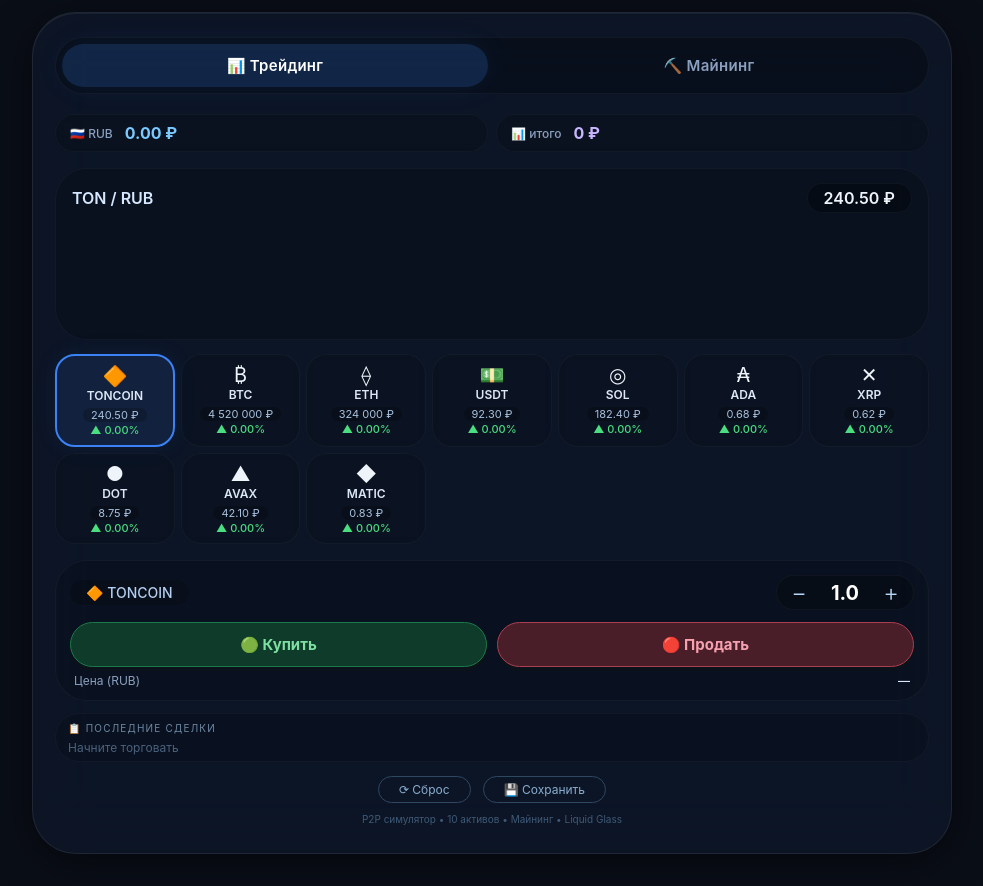
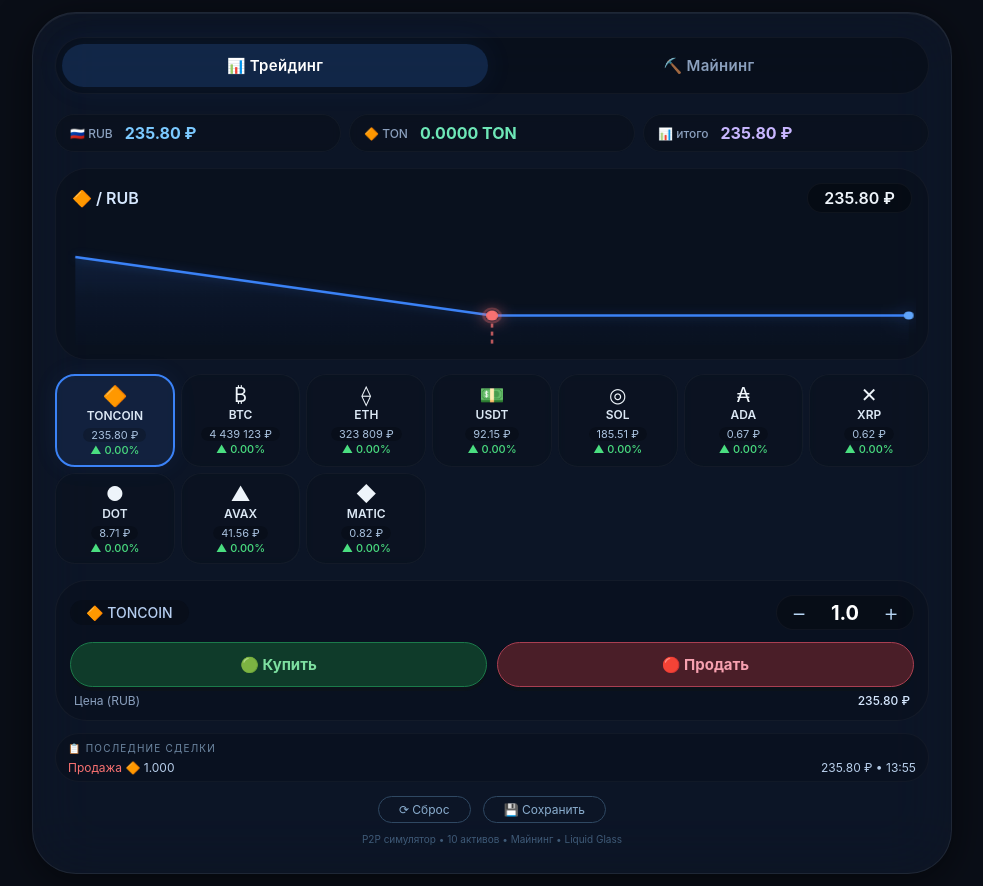
Before and after one commit to artemusheek/put-do-bogatstva, a plain HTML site: page index.html in a window 1280 px wide. Both pictures are taken after a click on the button "🔴 Продать". Shown: the whole page, without its empty margins (148-1131 px from the left). Drawn offline with Linux system fonts and the light colour scheme.

Commit message:
Update index.html

```diff
--- a/index.html
+++ b/index.html
@@ -22,7 +22,6 @@
             color: #eef4fa;
         }
 
-        /* Liquid Glass эффект (iOS 27 style) */
         .glass {
             background: rgba(18, 28, 46, 0.55);
             backdrop-filter: blur(32px) saturate(180%);
@@ -44,7 +43,6 @@
             padding: 24px 22px 28px;
         }
 
-        /* Tabs */
         .tabs {
             display: flex;
             gap: 8px;
@@ -89,7 +87,6 @@
             to { opacity: 1; transform: translateY(0); }
         }
 
-        /* Балансы */
         .balance-panel {
             display: flex;
             flex-wrap: wrap;
@@ -127,13 +124,13 @@
         .value.ton { color: #6ee7b7; }
         .value.total { color: #c8b6ff; }
 
-        /* График */
         .chart-wrapper {
             padding: 14px 12px 8px;
             margin: 6px 0 14px;
             background: rgba(0, 0, 0, 0.2);
             border-radius: 32px;
             border: 1px solid rgba(255, 255, 255, 0.04);
+            position: relative;
         }
 
         .chart-header {
@@ -160,13 +157,12 @@
 
         #priceChart {
             width: 100%;
-            height: 110px;
+            height: 130px;
             display: block;
             border-radius: 16px;
             background: transparent;
         }
 
-        /* Сетка рынка */
         .market-grid {
             display: grid;
             grid-template-columns: repeat(auto-fill, minmax(105px, 1fr));
@@ -199,7 +195,6 @@
         .positive { color: #4ade80; }
         .negative { color: #f87171; }
 
-        /* Торговля */
         .trade-panel {
             padding: 14px 14px 12px;
             margin: 4px 0 12px;
@@ -286,7 +281,6 @@
         }
         .trade-info span:last-child { color: #d6e8ff; font-weight: 500; }
 
-        /* История */
         .history-box {
             margin-top: 12px;
             padding: 8px 12px 2px;
@@ -319,7 +313,6 @@
         .history-item .side-buy { color: #4ade80; }
         .history-item .side-sell { color: #f87171; }
 
-        /* ===== МАЙНИНГ ТАБ ===== */
         .mining-panel {
             display: flex;
             flex-direction: column;
@@ -390,10 +383,9 @@
         .mining-btn:active { transform: translateY(4px); box-shadow: 0 1px 0 #0a1a22; }
         .mining-btn.active { background: #0f3b2a; color: #7ddfa0; border-color: #1b7a4a; }
 
-        /* видеокарты */
         .gpu-shop {
             display: grid;
-            grid-template-columns: repeat(auto-fill, minmax(140px, 1fr));
+            grid-template-columns: repeat(auto-fill, minmax(130px, 1fr));
             gap: 8px;
             margin-top: 4px;
         }
@@ -409,36 +401,36 @@
 
         .gpu-card .gpu-name {
             font-weight: 600;
-            font-size: 14px;
+            font-size: 13px;
             color: #d6e8ff;
         }
 
         .gpu-card .gpu-hash {
-            font-size: 12px;
+            font-size: 11px;
             color: #8ba0be;
         }
 
         .gpu-card .gpu-price {
-            font-size: 13px;
+            font-size: 12px;
             color: #b7e0ff;
             font-weight: 600;
             margin: 4px 0;
         }
 
         .gpu-card .gpu-count {
-            font-size: 12px;
+            font-size: 11px;
             color: #8ba0be;
         }
 
         .gpu-card .buy-gpu-btn {
             margin-top: 6px;
-            padding: 6px 18px;
+            padding: 6px 16px;
             border: none;
             border-radius: 30px;
             background: #1a3a4a;
             color: #8fd0e8;
             font-weight: 600;
-            font-size: 13px;
+            font-size: 12px;
             cursor: pointer;
             transition: 0.1s;
             border: 1px solid rgba(255,255,255,0.04);
@@ -503,16 +495,15 @@
 <body>
 
 <div class="app-container glass">
-    <!-- Tabs -->
     <div class="tabs">
         <button class="tab-btn active" data-tab="trade">📊 Трейдинг</button>
         <button class="tab-btn" data-tab="mining">⛏️ Майнинг</button>
     </div>
 
-    <!-- ===== TAB TRADE ===== -->
     <div id="tab-trade" class="tab-content active">
         <div class="balance-panel">
             <div class="balance-item"><span class="label">🇷🇺 RUB</span><span class="value rub" id="rubBalance">0 ₽</span></div>
+            <div class="balance-item"><span class="label">🔶 TON</span><span class="value ton" id="tonBalance">1.0000 TON</span></div>
             <div class="balance-item"><span class="label">📊 итого</span><span class="value total" id="totalValue">0 ₽</span></div>
         </div>
 
@@ -521,7 +512,7 @@
                 <span class="pair" id="chartPair">TON / RUB</span>
                 <span class="price-badge" id="chartPrice">240.50 ₽</span>
             </div>
-            <canvas id="priceChart" width="700" height="110"></canvas>
+            <canvas id="priceChart" width="700" height="130"></canvas>
         </div>
 
         <div class="market-grid" id="marketGrid"></div>
@@ -551,7 +542,6 @@
         </div>
     </div>
 
-    <!-- ===== TAB MINING ===== -->
     <div id="tab-mining" class="tab-content">
         <div class="mining-panel">
             <div class="mining-stats">
@@ -587,7 +577,6 @@
 
 <script>
     (function() {
-        // ---------- ЗВУКИ ----------
         const AudioCtx = window.AudioContext || window.webkitAudioContext;
         let audioCtx = null;
 
@@ -607,7 +596,6 @@
             } catch(e) {}
         }
 
-        // ---------- COOKIE ----------
         function setCookie(name, value, days = 14) {
             const d = new Date();
             d.setTime(d.getTime() + days * 24 * 60 * 60 * 1000);
@@ -622,7 +610,6 @@
             return null;
         }
 
-        // ---------- ДАННЫЕ ----------
         const DEFAULT_ASSETS = [
             { id: 'ton', name: 'TONCOIN', symbol: '🔶', price: 240.50, change: 0 },
             { id: 'btc', name: 'BTC', symbol: '₿', price: 4520000, change: 0 },
@@ -636,16 +623,24 @@
             { id: 'matic', name: 'MATIC', symbol: '◆', price: 0.83, change: 0 },
         ];
 
+        // НОВЫЕ ВИДЕОКАРТЫ: старые дешёвые + новые
         const GPU_TYPES = [
-            { id: 'rx6600', name: 'RX 6600', hash: 1.2, price: 22000 },
-            { id: 'rx7600', name: 'RX 7600', hash: 2.0, price: 35000 },
-            { id: 'rx9600', name: 'RX 9600 TX', hash: 3.8, price: 62000 },
-            { id: 'rtx4060', name: 'RTX 4060', hash: 2.5, price: 42000 },
-            { id: 'rtx4070', name: 'RTX 4070', hash: 4.2, price: 78000 },
-            { id: 'rtx4090', name: 'RTX 4090', hash: 8.5, price: 165000 },
+            // старые дешёвые
+            { id: 'gtx750ti', name: 'GTX 750 Ti', hash: 0.3, price: 3500 },
+            { id: 'gtx960', name: 'GTX 960', hash: 0.5, price: 5500 },
+            { id: 'rx560', name: 'RX 560', hash: 0.6, price: 6500 },
+            { id: 'gtx1050ti', name: 'GTX 1050 Ti', hash: 0.8, price: 8500 },
+            { id: 'rx570', name: 'RX 570', hash: 1.0, price: 12000 },
+            // средние
+            { id: 'rx6600', name: 'RX 6600', hash: 1.8, price: 22000 },
+            { id: 'rx7600', name: 'RX 7600', hash: 2.5, price: 35000 },
+            { id: 'rx9600tx', name: 'RX 9600 TX', hash: 4.0, price: 62000 },
+            // топовые
+            { id: 'rtx4060', name: 'RTX 4060', hash: 3.2, price: 42000 },
+            { id: 'rtx4070', name: 'RTX 4070', hash: 5.0, price: 78000 },
+            { id: 'rtx4090', name: 'RTX 4090', hash: 9.0, price: 165000 },
         ];
 
-        // ---------- СОСТОЯНИЕ ----------
         let state = {
             rub: 0,
             ton: 1.0,
@@ -654,12 +649,12 @@
             selectedAssetId: 'ton',
             tradeAmount: 1.0,
             chartData: [],
-            // mining
-            gpus: {}, // { gpuId: count }
+            tradePoints: [], // { price, type, index }
+            gpus: {},
             miningActive: false,
             minedTotal: 0,
             miningCoin: 'ton',
-            hashPerGPU: 0, // суммарный хешрейт
+            hashPerGPU: 0,
         };
 
         // DOM
@@ -677,7 +672,6 @@
         const chartPrice = document.getElementById('chartPrice');
         const toastEl = document.getElementById('toast');
 
-        // mining DOM
         const hashrateDisplay = document.getElementById('hashrateDisplay');
         const minedDisplay = document.getElementById('minedDisplay');
         const miningStatus = document.getElementById('miningStatus');
@@ -685,7 +679,6 @@
         const toggleMiningBtn = document.getElementById('toggleMiningBtn');
         const mineCoinSelect = document.getElementById('mineCoinSelect');
 
-        // ---------- ВСПОМОГАТЕЛЬНЫЕ ----------
         function formatRub(v) {
             if (v >= 1000) return v.toLocaleString('ru-RU', { minimumFractionDigits: 0, maximumFractionDigits: 0 }) + ' ₽';
             return v.toFixed(2) + ' ₽';
@@ -696,7 +689,6 @@
         function getSelectedPrice() { const a = getAsset(state.selectedAssetId); return a ? a.price : 0; }
         function getSelectedAsset() { return getAsset(state.selectedAssetId); }
 
-        // ---------- СОХРАНЕНИЕ / ЗАГРУЗКА ----------
         function saveGame() {
             const data = {
                 rub: state.rub,
@@ -705,7 +697,8 @@
                 history: state.history.slice(0, 30),
                 selectedAssetId: state.selectedAssetId,
                 tradeAmount: state.tradeAmount,
-                chartData: state.chartData.slice(-40),
+                chartData: state.chartData.slice(-50),
+                tradePoints: state.tradePoints.slice(-20),
                 gpus: state.gpus,
                 minedTotal: state.minedTotal,
                 miningCoin: state.miningCoin,
@@ -733,7 +726,9 @@
                     state.selectedAssetId = saved.selectedAssetId || 'ton';
                     state.tradeAmount = saved.tradeAmount ?? 1.0;
                     state.chartData = saved.chartData || [];
-                    if (state.chartData.length > 60) state.chartData = state.chartData.slice(-40);
+                    state.tradePoints = saved.tradePoints || [];
+                    if (state.chartData.length > 60) state.chartData = state.chartData.slice(-50);
+                    if (state.tradePoints.length > 30) state.tradePoints = state.tradePoints.slice(-20);
                     state.gpus = saved.gpus || {};
                     state.minedTotal = saved.minedTotal || 0;
                     state.miningCoin = saved.miningCoin || 'ton';
@@ -744,7 +739,6 @@
             return false;
         }
 
-        // ---------- ОБНОВЛЕНИЕ UI ----------
         function updateBalances() {
             rubEl.textContent = formatRub(state.rub);
             tonEl.textContent = formatTon(state.ton);
@@ -763,12 +757,12 @@
             }
         }
 
-        // ---------- ГРАФИК (чувствительный) ----------
+        // ГРАФИК с точками сделок
         function updateChart() {
             const asset = getSelectedAsset();
             if (!asset) return;
             state.chartData.push(asset.price);
-            if (state.chartData.length > 55) state.chartData.shift();
+            if (state.chartData.length > 60) state.chartData.shift();
 
             const w = chartCanvas.width;
             const h = chartCanvas.height;
@@ -781,19 +775,19 @@
             }
 
             const data = state.chartData;
-            const min = Math.min(...data) * 0.992;
-            const max = Math.max(...data) * 1.008;
+            const min = Math.min(...data) * 0.99;
+            const max = Math.max(...data) * 1.01;
             const range = max - min || 1;
-            const pad = 4;
+            const pad = 6;
             const graphW = w - pad * 2;
             const graphH = h - pad * 2;
 
-            // градиентная линия
+            // линия
             ctx.beginPath();
             ctx.strokeStyle = '#3b82f6';
-            ctx.lineWidth = 2.8;
-            ctx.shadowColor = 'rgba(59,130,246,0.4)';
-            ctx.shadowBlur = 12;
+            ctx.lineWidth = 2.5;
+            ctx.shadowColor = 'rgba(59,130,246,0.3)';
+            ctx.shadowBlur = 10;
 
             for (let i = 0; i < data.length; i++) {
                 const x = pad + (i / (data.length - 1)) * graphW;
@@ -804,33 +798,69 @@
             ctx.stroke();
             ctx.shadowBlur = 0;
 
-            // заливка с градиентом
+            // заливка
             const lastX = pad + ((data.length - 1) / (data.length - 1)) * graphW;
             const lastY = pad + graphH - ((data[data.length - 1] - min) / range) * graphH;
             ctx.lineTo(lastX, pad + graphH);
             ctx.lineTo(pad, pad + graphH);
             ctx.closePath();
             const grad = ctx.createLinearGradient(0, pad, 0, pad + graphH);
-            grad.addColorStop(0, 'rgba(59,130,246,0.25)');
-            grad.addColorStop(0.5, 'rgba(59,130,246,0.08)');
+            grad.addColorStop(0, 'rgba(59,130,246,0.2)');
+            grad.addColorStop(0.6, 'rgba(59,130,246,0.05)');
             grad.addColorStop(1, 'rgba(59,130,246,0.01)');
             ctx.fillStyle = grad;
             ctx.fill();
 
-            // точки (эффект)
+            // ТОЧКИ СДЕЛОК с линиями
+            const points = state.tradePoints.filter(p => p.index < data.length);
+            points.forEach(p => {
+                const idx = p.index;
+                const x = pad + (idx / (data.length - 1)) * graphW;
+                const y = pad + graphH - ((p.price - min) / range) * graphH;
+                const color = p.type === 'buy' ? '#4ade80' : '#f87171';
+
+                // вертикальная линия от точки до низа графика
+                ctx.beginPath();
+                ctx.moveTo(x, y);
+                ctx.lineTo(x, pad + graphH);
+                ctx.strokeStyle = color;
+                ctx.lineWidth = 1.5;
+                ctx.setLineDash([4, 4]);
+                ctx.stroke();
+                ctx.setLineDash([]);
+
+                // точка
+                ctx.beginPath();
+                ctx.arc(x, y, 5, 0, 2 * Math.PI);
+                ctx.fillStyle = color;
+                ctx.shadowColor = color;
+                ctx.shadowBlur = 14;
+                ctx.fill();
+                ctx.shadowBlur = 0;
+
+                // обводка точки
+                ctx.beginPath();
+                ctx.arc(x, y, 7, 0, 2 * Math.PI);
+                ctx.strokeStyle = color;
+                ctx.lineWidth = 2;
+                ctx.globalAlpha = 0.3;
+                ctx.stroke();
+                ctx.globalAlpha = 1;
+            });
+
+            // последняя точка свечение
             const last = data[data.length - 1];
-            const lastX2 = pad + ((data.length - 1) / (data.length - 1)) * graphW;
-            const lastY2 = pad + graphH - ((last - min) / range) * graphH;
+            const lx = pad + ((data.length - 1) / (data.length - 1)) * graphW;
+            const ly = pad + graphH - ((last - min) / range) * graphH;
             ctx.beginPath();
-            ctx.arc(lastX2, lastY2, 4, 0, 2 * Math.PI);
+            ctx.arc(lx, ly, 4, 0, 2 * Math.PI);
             ctx.fillStyle = '#60a5fa';
-            ctx.shadowColor = 'rgba(59,130,246,0.6)';
-            ctx.shadowBlur = 16;
+            ctx.shadowColor = 'rgba(59,130,246,0.5)';
+            ctx.shadowBlur = 18;
             ctx.fill();
             ctx.shadowBlur = 0;
         }
 
-        // ---------- РЕНДЕР РЫНКА ----------
         function renderMarket() {
             marketGrid.innerHTML = '';
             state.assets.forEach(asset => {
@@ -855,7 +885,6 @@
             });
         }
 
-        // ---------- ИСТОРИЯ ----------
         function addHistory(type, symbol, amount, price) {
             state.history.unshift({
                 type, symbol, amount: Math.round(amount * 1000) / 1000,
@@ -882,7 +911,6 @@
             });
         }
 
-        // ---------- ТОРГОВЛЯ ----------
         function executeTrade(type) {
             const amount = state.tradeAmount;
             if (amount <= 0) return;
@@ -897,12 +925,17 @@
                 state.ton += amount;
                 playBeep('buy');
                 addHistory('buy', asset.symbol, amount, price);
+                // добавляем точку на график
+                state.tradePoints.push({ price: price, type: 'buy', index: state.chartData.length - 1 });
+                if (state.tradePoints.length > 30) state.tradePoints.shift();
             } else {
                 if (state.ton < amount) { showToast('❌ Недостаточно TONCOIN!'); return; }
                 state.ton -= amount;
                 state.rub += totalCost;
                 playBeep('sell');
                 addHistory('sell', asset.symbol, amount, price);
+                state.tradePoints.push({ price: price, type: 'sell', index: state.chartData.length - 1 });
+                if (state.tradePoints.length > 30) state.tradePoints.shift();
             }
             updateBalances();
             renderMarket();
@@ -911,7 +944,7 @@
             saveGame();
         }
 
-        // ---------- МАЙНИНГ ----------
+        // МАЙНИНГ
         function calcHashrate() {
             let total = 0;
             for (const [id, count] of Object.entries(state.gpus)) {
@@ -969,7 +1002,6 @@
             toggleMiningBtn.classList.toggle('active', state.miningActive);
         }
 
-        // цикл майнинга
         let miningInterval = null;
 
         function toggleMining() {
@@ -1006,8 +1038,7 @@
                     showToast('⛔ Майнинг остановлен: нет видеокарт');
                     return;
                 }
-                // добыча за 5 секунд: hash * 0.0002 (баланс)
-                const reward = hashrate * 0.0002;
+                const reward = hashrate * 0.00015;
                 state.minedTotal += reward;
                 state.ton += reward;
                 updateBalances();
@@ -1015,7 +1046,6 @@
             }, 5000);
         }
 
-        // ---------- TOAST ----------
         let toastTimeout = null;
         function showToast(msg) {
             toastEl.textContent = msg;
@@ -1024,7 +1054,6 @@
             toastTimeout = setTimeout(() => toastEl.classList.remove('show'), 2200);
         }
 
-        // ---------- ИНИЦИАЛИЗАЦИЯ ----------
         function initGame() {
             const loaded = loadGame();
             if (!loaded) {
@@ -1035,6 +1064,7 @@
                 state.selectedAssetId = 'ton';
                 state.tradeAmount = 1.0;
                 state.chartData = [];
+                state.tradePoints = [];
                 state.gpus = {};
                 state.minedTotal = 0;
                 state.miningCoin = 'ton';
@@ -1044,7 +1074,7 @@
             if (!state.assets || state.assets.length === 0) {
                 state.assets = JSON.parse(JSON.stringify(DEFAULT_ASSETS));
             }
-            if (state.chartData.length > 60) state.chartData = state.chartData.slice(-40);
+            if (state.chartData.length > 60) state.chartData = state.chartData.slice(-50);
             if (!state.gpus) state.gpus = {};
 
             renderMarket();
@@ -1056,7 +1086,6 @@
             renderGPUshop();
             updateMiningUI();
 
-            // если было активно — возобновляем
             if (state.miningActive) {
                 startMiningLoop();
                 updateMiningUI();
@@ -1066,11 +1095,9 @@
             window._saveInterval = setInterval(() => saveGame(), 30000);
         }
 
-        // ---------- ПОДПИСКИ ----------
         document.addEventListener('DOMContentLoaded', () => {
             initGame();
 
-            // Tabs
             document.querySelectorAll('.tab-btn').forEach(btn => {
                 btn.addEventListener('click', () => {
                     document.querySelectorAll('.tab-btn').forEach(b => b.classList.remove('active'));
@@ -1080,7 +1107,6 @@
                 });
             });
 
-            // Trade
             document.getElementById('decAmount').addEventListener('click', () => {
                 let v = state.tradeAmount - 0.5;
                 if (v < 0.1) v = 0.1;
@@ -1096,14 +1122,12 @@
             document.getElementById('buyBtn').addEventListener('click', () => executeTrade('buy'));
             document.getElementById('sellBtn').addEventListener('click', () => executeTrade('sell'));
 
-            // Mining
             toggleMiningBtn.addEventListener('click', toggleMining);
             mineCoinSelect.addEventListener('change', () => {
                 state.miningCoin = mineCoinSelect.value;
                 saveGame();
             });
 
-            // Reset
             document.getElementById('resetBtn').addEventListener('click', () => {
                 if (confirm('Сбросить прогресс?')) {
                     document.cookie = 'cryptoTraderSave=; expires=Thu, 01 Jan 1970 00:00:00 UTC; path=/';
@@ -1115,6 +1139,7 @@
                     state.selectedAssetId = 'ton';
                     state.tradeAmount = 1.0;
                     state.chartData = [];
+                    state.tradePoints = [];
                     state.gpus = {};
                     state.minedTotal = 0;
                     state.miningActive = false;
@@ -1132,7 +1157,6 @@
 
             document.getElementById('saveBtn').addEventListener('click', saveGame);
 
-            // Колебание цен (5 сек)
             setInterval(() => {
                 state.assets.forEach(asset => {
                     const volatility = (Math.random() * 4 - 2) / 100;
```
